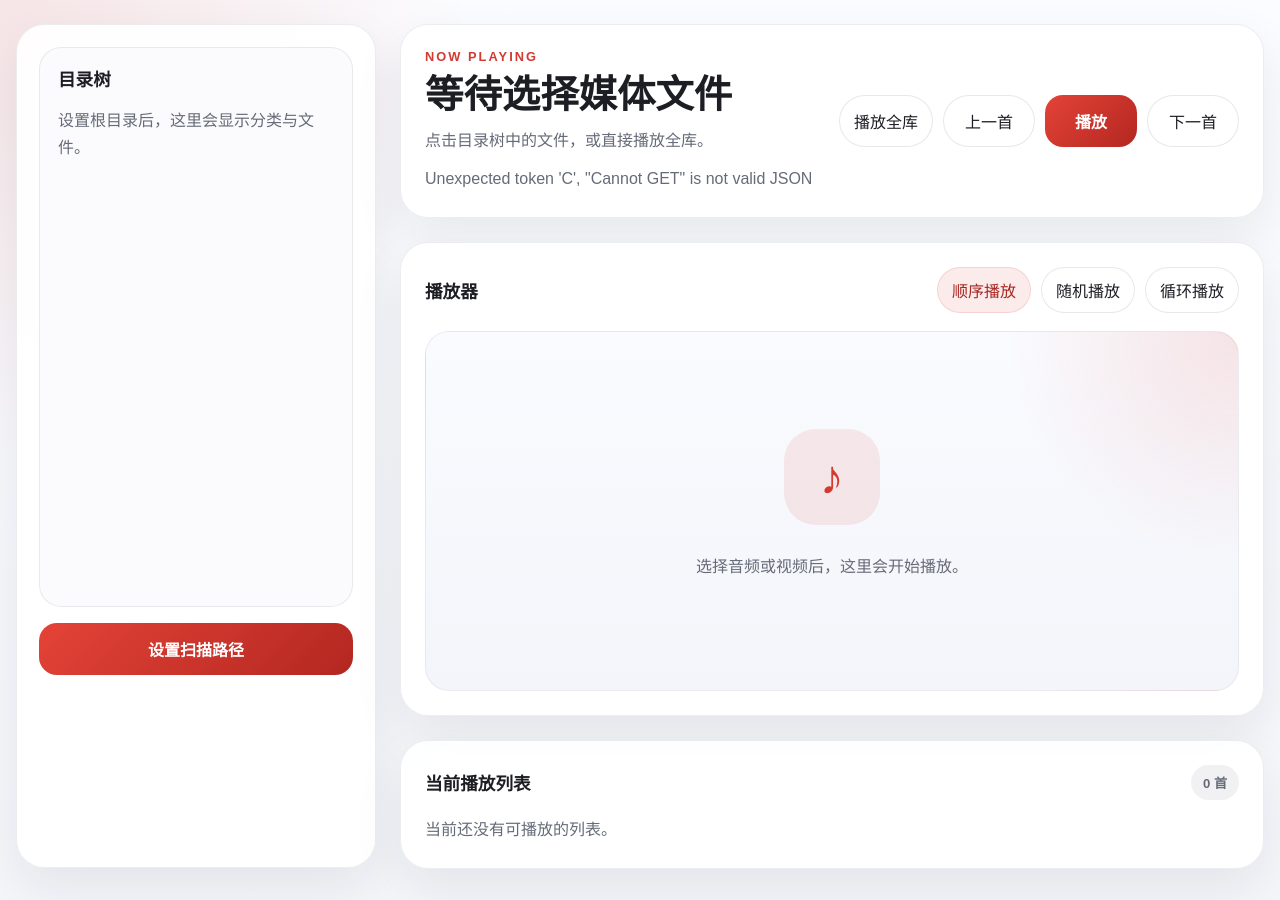
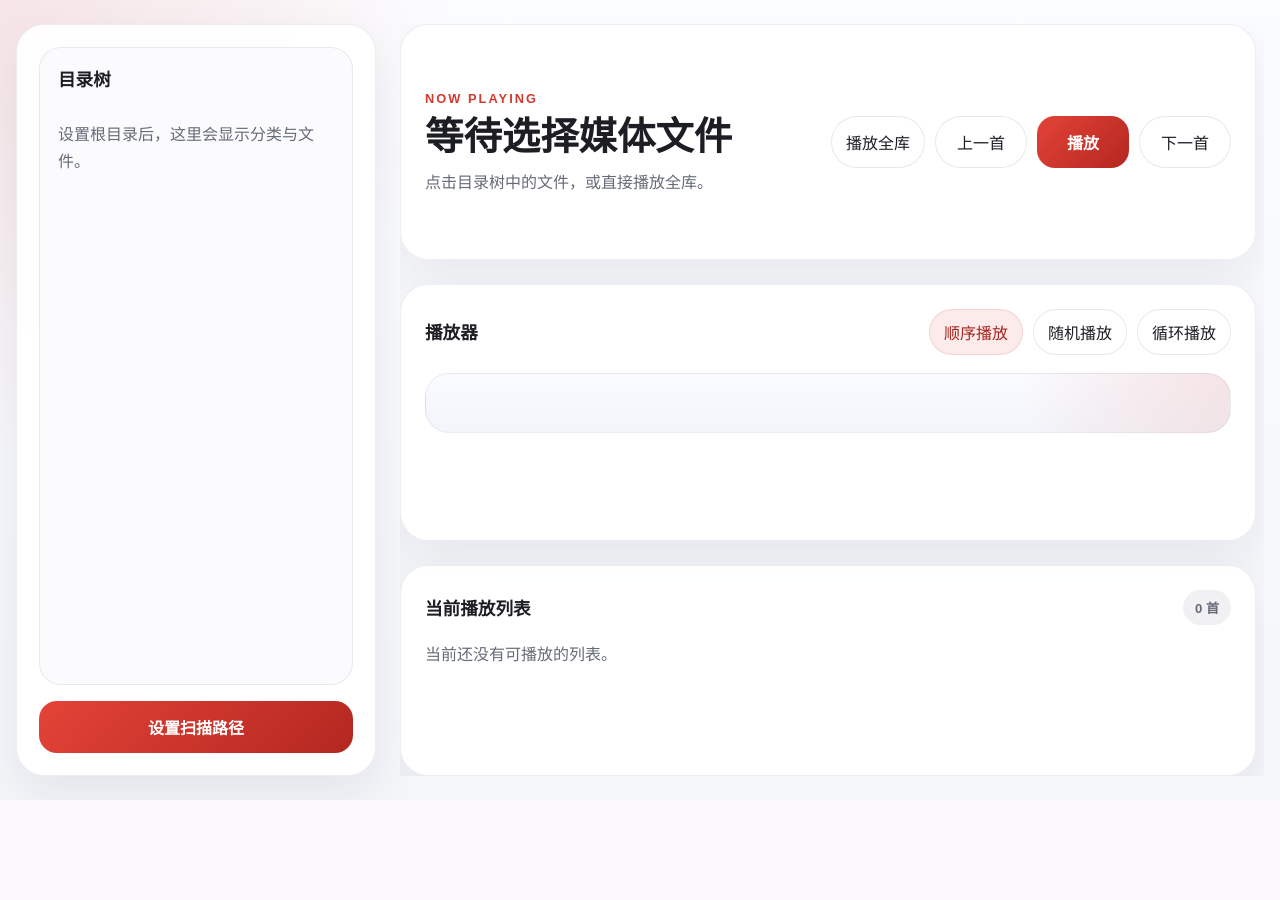
Before and after one commit to braveIcan/LocalMediaWebsite, a Python web app: template templates/index.html in a window 1280 px wide. After the commit the page ends 800 px from the top, so only its background shows below. Run offline with Jinja, Linux system fonts and the light colour scheme; the template is opened without the code that fills it, so the values that code supplies are empty.

Commit message:
modify style

```diff
--- a/static/app.js
+++ b/static/app.js
@@ -12,7 +12,6 @@ const state = {
 const configForm = document.getElementById("config-form");
 const rootDirInput = document.getElementById("root-dir-input");
 const configStatus = document.getElementById("config-status");
-const rootDirDisplay = document.getElementById("root-dir-display");
 const openSettingsButton = document.getElementById("open-settings-button");
 const closeSettingsButton = document.getElementById("close-settings-button");
 const settingsModal = document.getElementById("settings-modal");
@@ -22,7 +21,6 @@ const treeRoot = document.getElementById("tree-root");
 const playAllButton = document.getElementById("play-all-button");
 const audioPlayer = document.getElementById("audio-player");
 const videoPlayer = document.getElementById("video-player");
-const idlePoster = document.getElementById("idle-poster");
 const nowTitle = document.getElementById("now-title");
 const nowMeta = document.getElementById("now-meta");
 const playToggleButton = document.getElementById("play-toggle-button");
@@ -63,7 +61,6 @@ function showIdlePlayer() {
   videoPlayer.hidden = true;
   audioPlayer.removeAttribute("src");
   videoPlayer.removeAttribute("src");
-  idlePoster.hidden = false;
 }
 
 function syncPlayToggleLabel() {
@@ -77,7 +74,6 @@ function syncPlayToggleLabel() {
 
 function renderConfig() {
   rootDirInput.value = state.rootDir;
-  rootDirDisplay.textContent = state.rootDir ? `扫描路径 ${state.rootDir}` : "尚未设置根目录";
 }
 
 function renderTree() {
@@ -205,7 +201,6 @@ function playCurrentIndex(index, autoplay = true) {
     videoPlayer.removeAttribute("src");
     audioPlayer.src = item.url;
     audioPlayer.hidden = false;
-    idlePoster.hidden = true;
     audioPlayer.load();
     if (autoplay) {
       void audioPlayer.play().catch(() => {});
@@ -216,7 +211,6 @@ function playCurrentIndex(index, autoplay = true) {
     audioPlayer.removeAttribute("src");
     videoPlayer.src = item.url;
     videoPlayer.hidden = false;
-    idlePoster.hidden = true;
     videoPlayer.load();
     if (autoplay) {
       void videoPlayer.play().catch(() => {});
--- a/static/styles.css
+++ b/static/styles.css
@@ -15,6 +15,11 @@
   box-sizing: border-box;
 }
 
+html,
+body {
+  height: 100%;
+}
+
 body {
   margin: 0;
   min-height: 100vh;
@@ -23,6 +28,7 @@ body {
   background:
     radial-gradient(circle at top left, rgba(211, 58, 49, 0.12), transparent 30%),
     linear-gradient(180deg, #fbfcff, var(--bg));
+  overflow: hidden;
 }
 
 button,
@@ -36,7 +42,9 @@ input {
   gap: 24px;
   width: min(1500px, calc(100% - 32px));
   margin: 0 auto;
-  padding: 24px 0 32px;
+  height: 100vh;
+  padding: 24px 0;
+  align-items: stretch;
 }
 
 .sidebar,
@@ -51,10 +59,12 @@ input {
 }
 
 .sidebar {
-  display: grid;
+  display: flex;
+  flex-direction: column;
   gap: 16px;
   padding: 22px;
-  align-content: start;
+  min-height: 0;
+  overflow: hidden;
 }
 
 .brand-kicker {
@@ -74,7 +84,11 @@ input {
 }
 
 .sidebar-tree {
-  min-height: 70vh;
+  min-height: 0;
+  flex: 1;
+  display: grid;
+  grid-template-rows: auto minmax(0, 1fr);
+  overflow: hidden;
 }
 
 .section-head {
@@ -147,11 +161,21 @@ input {
 
 .settings-button {
   width: 100%;
+  margin-top: auto;
+  flex-shrink: 0;
 }
 
 .tree-root {
   display: grid;
   gap: 12px;
+  min-height: 0;
+  overflow: auto;
+  padding-right: 8px;
+}
+
+.tree-empty {
+  overflow: auto;
+  padding-right: 8px;
 }
 
 .category-block {
@@ -240,6 +264,28 @@ input {
 .main-panel {
   display: grid;
   gap: 24px;
+  min-height: 0;
+  overflow: auto;
+  padding-right: 8px;
+}
+
+.tree-root::-webkit-scrollbar,
+.tree-empty::-webkit-scrollbar,
+.main-panel::-webkit-scrollbar {
+  width: 10px;
+}
+
+.tree-root::-webkit-scrollbar-thumb,
+.tree-empty::-webkit-scrollbar-thumb,
+.main-panel::-webkit-scrollbar-thumb {
+  border-radius: 999px;
+  background: rgba(24, 31, 56, 0.16);
+}
+
+.tree-root::-webkit-scrollbar-track,
+.tree-empty::-webkit-scrollbar-track,
+.main-panel::-webkit-scrollbar-track {
+  background: transparent;
 }
 
 .hero-card,
@@ -296,7 +342,7 @@ input {
     radial-gradient(circle at top right, rgba(211, 58, 49, 0.12), transparent 26%),
     linear-gradient(180deg, #fafbff, #f3f5fa);
   border: 1px solid rgba(24, 31, 56, 0.06);
-  min-height: 360px;
+  min-height: 60px;
   display: grid;
   place-items: center;
   overflow: hidden;
@@ -306,25 +352,6 @@ input {
   width: 100%;
   max-height: 560px;
   background: #0f1014;
-}
-
-.idle-poster {
-  display: grid;
-  gap: 12px;
-  text-align: center;
-  color: var(--muted);
-}
-
-.poster-icon {
-  width: 96px;
-  height: 96px;
-  margin: 0 auto;
-  border-radius: 32px;
-  display: grid;
-  place-items: center;
-  font-size: 3rem;
-  color: var(--brand);
-  background: var(--brand-soft);
 }
 
 .playlist-list {
@@ -441,8 +468,24 @@ input {
 }
 
 @media (max-width: 1180px) {
+  body {
+    overflow: auto;
+  }
+
   .app-shell {
     grid-template-columns: 1fr;
+    height: auto;
+  }
+
+  .sidebar,
+  .main-panel {
+    overflow: visible;
+  }
+
+  .sidebar-tree,
+  .tree-root,
+  .tree-empty {
+    overflow: visible;
   }
 }
 
--- a/templates/index.html
+++ b/templates/index.html
@@ -25,7 +25,6 @@
             <p class="brand-kicker">Now Playing</p>
             <h2 id="now-title">等待选择媒体文件</h2>
             <p id="now-meta" class="hero-meta">点击目录树中的文件，或直接播放全库。</p>
-            <p id="root-dir-display" class="hero-root-path"></p>
           </div>
           <div class="hero-actions">
             <button id="play-all-button" class="control-button" type="button">播放全库</button>
@@ -48,10 +47,6 @@
           <div class="player-surface">
             <audio id="audio-player" class="media-player" controls preload="metadata" hidden></audio>
             <video id="video-player" class="media-player" controls preload="metadata" hidden></video>
-            <div id="idle-poster" class="idle-poster">
-              <div class="poster-icon">♪</div>
-              <p>选择音频或视频后，这里会开始播放。</p>
-            </div>
           </div>
         </section>
 
```
Also changed, not shown: README.md, assets/overview.png (added).
